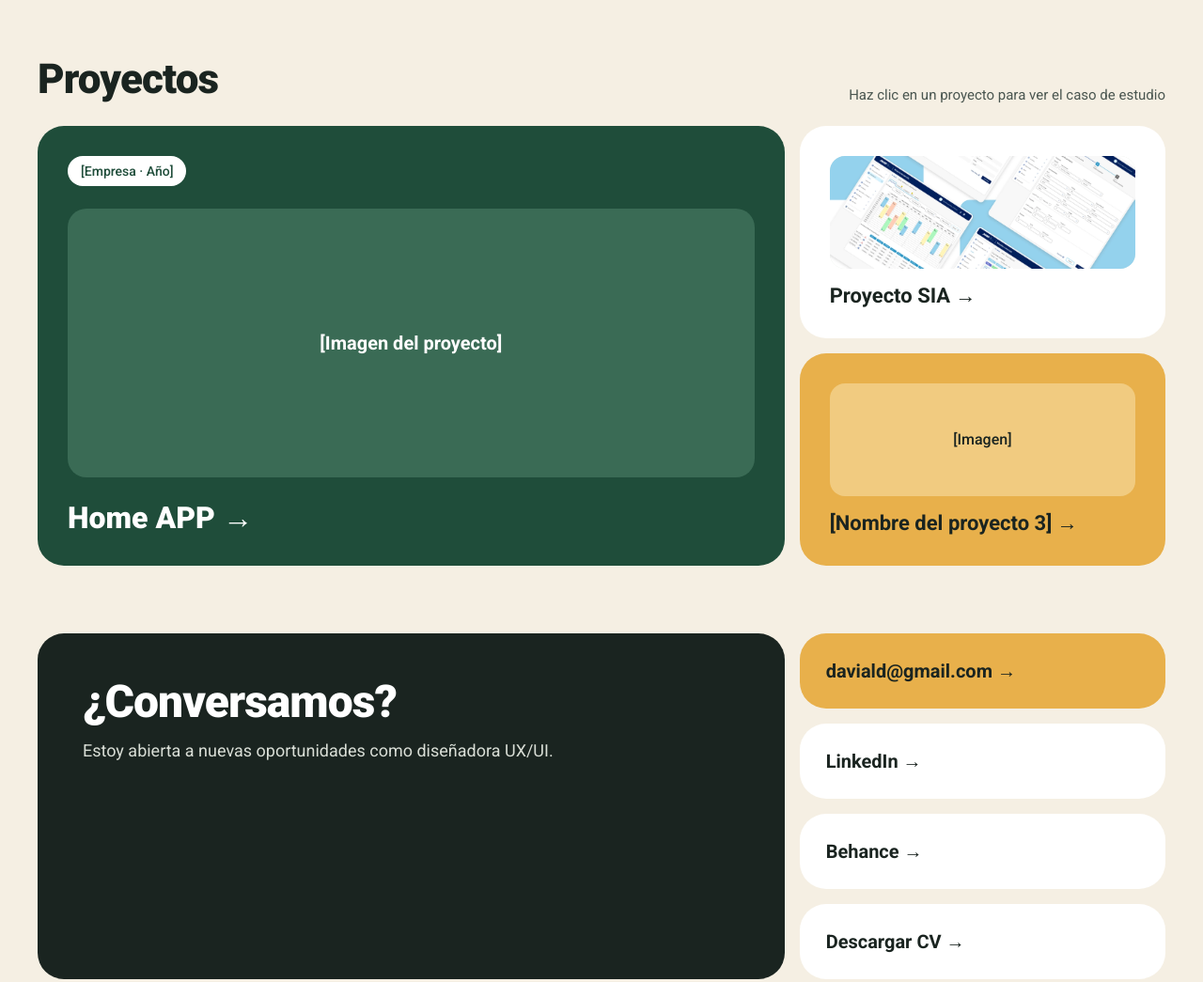
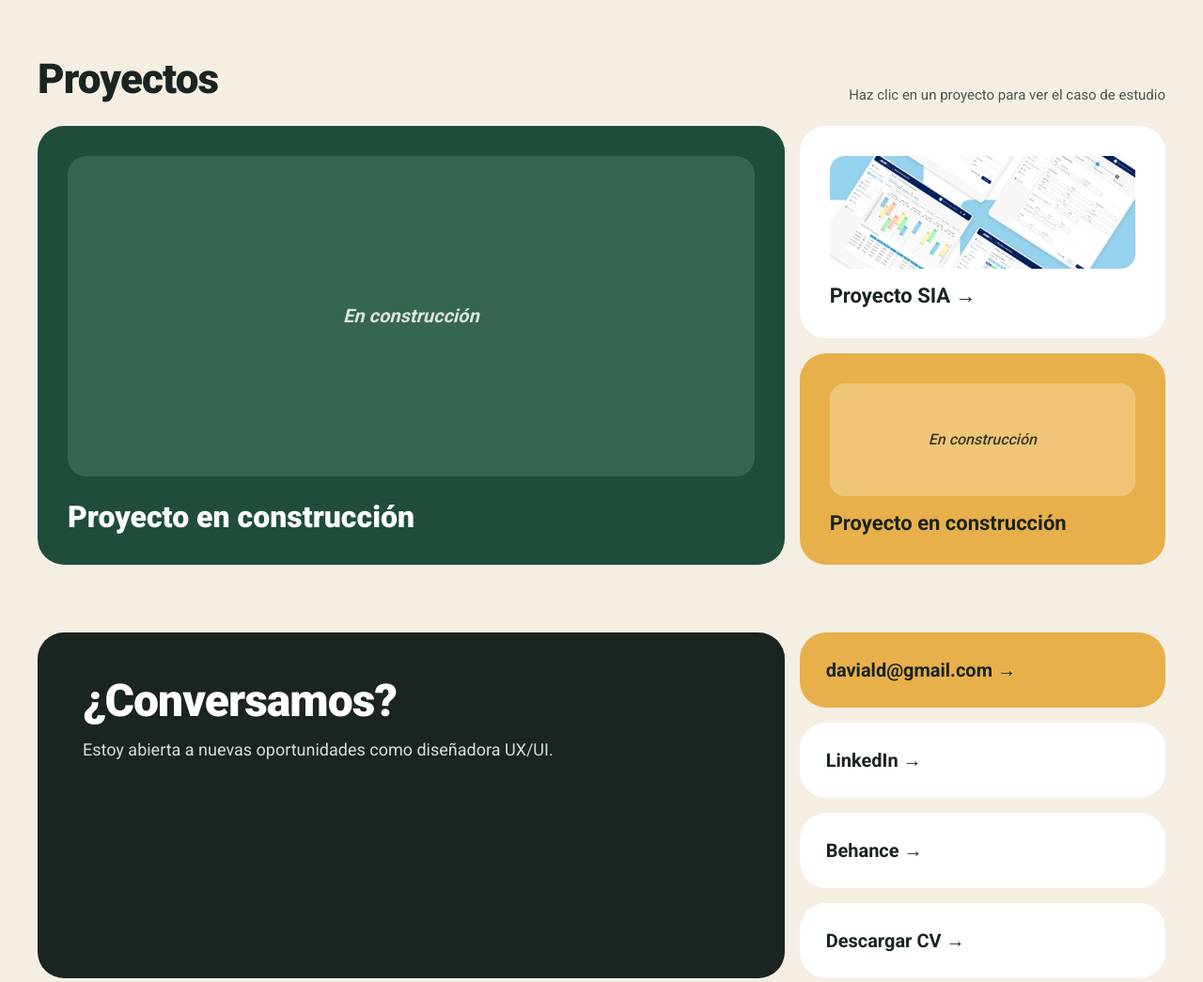
Before and after one commit to daphnevial/daphnevial, an Eleventy site: page src/index.njk in a window 1280 px wide. Shown: the part 1500-2545 px from the top of the page at 94% size. Built offline with nearby package versions, Linux system fonts and the light colour scheme; Eleventy itself is replaced by a stand-in of ours; files that its build step writes are made by us from their sources.

Commit message:
Marcar los otros dos proyectos como en construcción
Co-Authored-By: Claude Opus 5.5 <noreply@anthropic.com>
Claude-Session: https://claude.ai/code/session_01HaMPTANFu1LrHSLBbg2a9n

```diff
--- a/src/_data/casos.json
+++ b/src/_data/casos.json
@@ -1,7 +1,7 @@
 [
   {
     "slug": "home-app",
-    "nombre": "Home APP",
+    "nombre": "Proyecto en construcción",
     "etiqueta": "[Empresa · Año]",
     "imagen": "",
     "color": "turquesa",
@@ -35,7 +35,8 @@
     ],
     "solucionImagen": "",
     "resultado": "[+X%]",
-    "resultadoDetalle": "[Qué mejoró.]"
+    "resultadoDetalle": "[Qué mejoró.]",
+    "enConstruccion": true
   },
   {
     "slug": "proyecto-sia",
@@ -78,7 +79,7 @@
   },
   {
     "slug": "proyecto-3",
-    "nombre": "[Nombre del proyecto 3]",
+    "nombre": "Proyecto en construcción",
     "etiqueta": "[Empresa · Año]",
     "imagen": "",
     "color": "rojo",
@@ -112,6 +113,7 @@
     ],
     "solucionImagen": "",
     "resultado": "[+X%]",
-    "resultadoDetalle": "[Qué mejoró.]"
+    "resultadoDetalle": "[Qué mejoró.]",
+    "enConstruccion": true
   }
 ]
--- /dev/null
+++ b/src/_data/casosPublicados.js
@@ -0,0 +1,7 @@
+// Casos con página propia: todos los de casos.json que no estén "en construcción".
+import fs from "node:fs";
+
+export default function () {
+  const casos = JSON.parse(fs.readFileSync("src/_data/casos.json", "utf8"));
+  return casos.filter((c) => !c.enConstruccion);
+}
--- a/src/_includes/secciones/pie.njk
+++ b/src/_includes/secciones/pie.njk
@@ -18,7 +18,7 @@
     <nav class="pie-mapa" aria-label="Casos de estudio">
       <h2>Casos de estudio</h2>
       <ul>
-        {% for c in casos %}<li><a href="/casos/{{ c.slug }}/">{{ c.nombre }}</a></li>{% endfor %}
+        {% for c in casosPublicados %}<li><a href="/casos/{{ c.slug }}/">{{ c.nombre }}</a></li>{% endfor %}
       </ul>
     </nav>
   </div>
--- a/src/_includes/secciones/proyectos.njk
+++ b/src/_includes/secciones/proyectos.njk
@@ -1,3 +1,12 @@
+{%- macro contenido(p, grande) -%}
+  {% if grande and p.etiqueta and not p.enConstruccion %}<span class="badge badge-blanco">{{ p.etiqueta }}</span>{% endif %}
+  <div class="imagen {{ 'imagen-grande' if grande else 'imagen-chica' }}">
+    {%- if p.imagen %}<img src="{{ p.imagen }}" alt="{{ p.nombre }}">
+    {%- elif p.enConstruccion %}En construcción
+    {%- else %}[Imagen]{% endif -%}
+  </div>
+  <span class="{{ 'proyecto-nombre-grande' if grande else 'proyecto-nombre' }}">{{ p.nombre }}{% if not p.enConstruccion %} →{% endif %}</span>
+{%- endmacro -%}
 <section id="proyectos" class="seccion">
   <div class="seccion-cabecera">
     <h2 class="titulo">Proyectos</h2>
@@ -5,18 +14,11 @@
   </div>
   <div class="bento cols-3">
     {% for p in casos %}
-      {% set url = "/casos/" + p.slug + "/" %}
-      {% if loop.first %}
-      <a href="{{ url }}" class="card proyecto-principal card-{{ p.color }} span-2 row-2">
-        <span class="badge badge-blanco">{{ p.etiqueta }}</span>
-        <div class="imagen imagen-grande">{% if p.imagen %}<img src="{{ p.imagen }}" alt="{{ p.nombre }}">{% else %}[Imagen del proyecto]{% endif %}</div>
-        <span class="proyecto-nombre-grande">{{ p.nombre }} →</span>
-      </a>
+      {% set clase = "card card-" + p.color + (" proyecto-principal span-2 row-2" if loop.first else " proyecto") + (" en-construccion" if p.enConstruccion else "") %}
+      {% if p.enConstruccion %}
+      <div class="{{ clase }}">{{ contenido(p, loop.first) }}</div>
       {% else %}
-      <a href="{{ url }}" class="card proyecto card-{{ p.color }}">
-        <div class="imagen imagen-chica">{% if p.imagen %}<img src="{{ p.imagen }}" alt="{{ p.nombre }}">{% else %}[Imagen]{% endif %}</div>
-        <span class="proyecto-nombre">{{ p.nombre }} →</span>
-      </a>
+      <a href="/casos/{{ p.slug }}/" class="{{ clase }}">{{ contenido(p, loop.first) }}</a>
       {% endif %}
     {% endfor %}
   </div>
--- a/src/caso.njk
+++ b/src/caso.njk
@@ -1,14 +1,14 @@
 ---
 layout: base.njk
 pagination:
-  data: casos
+  data: casosPublicados
   size: 1
   alias: caso
 permalink: "/casos/{{ caso.slug }}/"
 eleventyComputed:
   title: "{{ caso.nombre }}"
 ---
-{% set siguiente = casos[(pagination.pageNumber + 1) % (casos | length)] %}
+{% set siguiente = casosPublicados[(pagination.pageNumber + 1) % (casosPublicados | length)] %}
 <nav class="nav" aria-label="Principal">
   <a class="logo" href="/">Daphne Vial<span class="rojo">.</span></a>
   <a class="pill" href="/#proyectos">← Volver a proyectos</a>
@@ -25,10 +25,12 @@ eleventyComputed:
     <span class="cs-mini">Volver</span>
     <span class="cs-siguiente-titulo">← Todos los proyectos</span>
   </a>
+  {% if siguiente.slug != caso.slug %}
   <a class="card card-turquesa" href="/casos/{{ siguiente.slug }}/">
     <span class="cs-mini">Siguiente caso</span>
     <span class="cs-siguiente-titulo">{{ siguiente.nombre }} →</span>
   </a>
+  {% endif %}
 </nav>
 
 {% include "secciones/pie.njk" %}
--- a/src/css/style.css
+++ b/src/css/style.css
@@ -126,6 +126,10 @@ img { display: block; width: 100%; height: 100%; object-fit: cover; }
 .proyecto-nombre { font-size: 22px; font-weight: 700; }
 .card.proyecto:hover, .card.proyecto-principal:hover { transform: translateY(-2px); }
 .card { transition: transform .2s ease; }
+
+.en-construccion { cursor: default; }
+.en-construccion:hover { transform: none !important; }
+.en-construccion .imagen { font-style: italic; opacity: .85; }
 
 /* Caso de estudio */
 .titulo-caso { margin: 0; font-size: 56px; font-weight: 900; letter-spacing: -0.03em; line-height: 1; }
```
